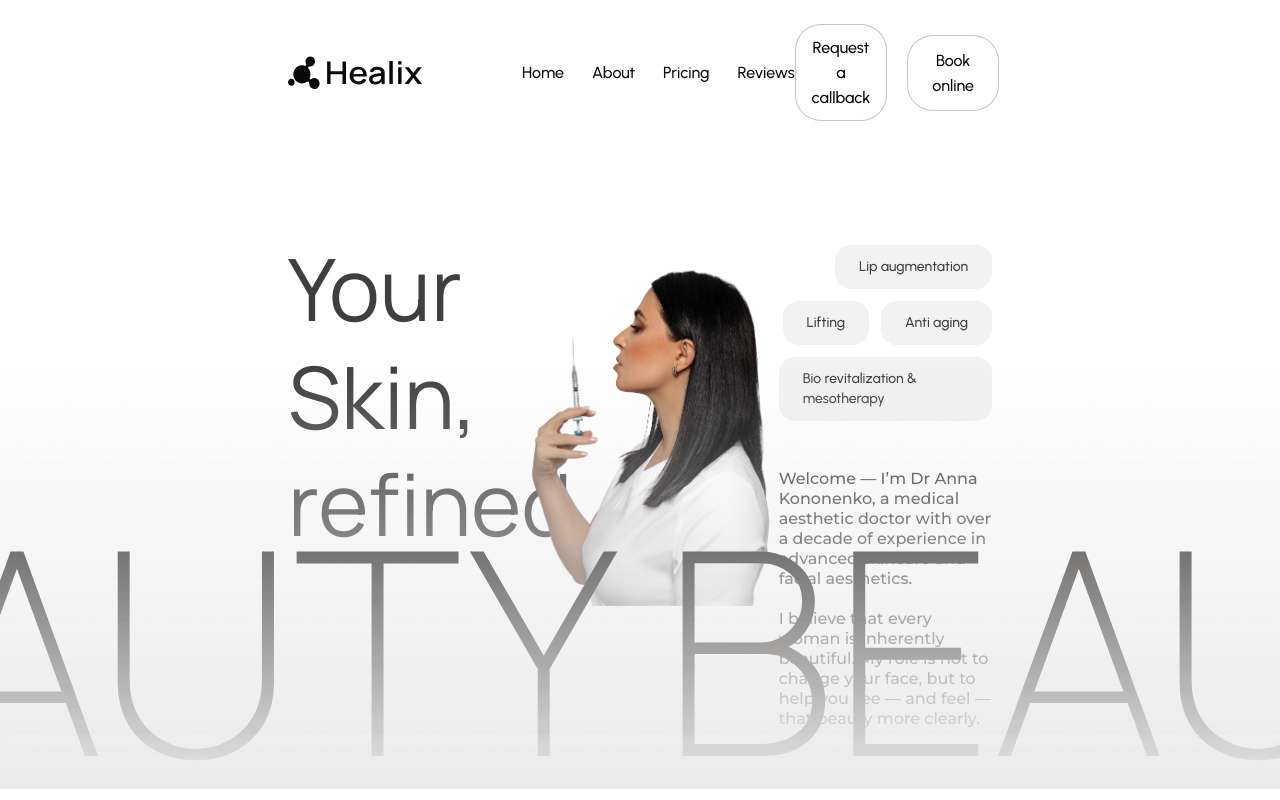
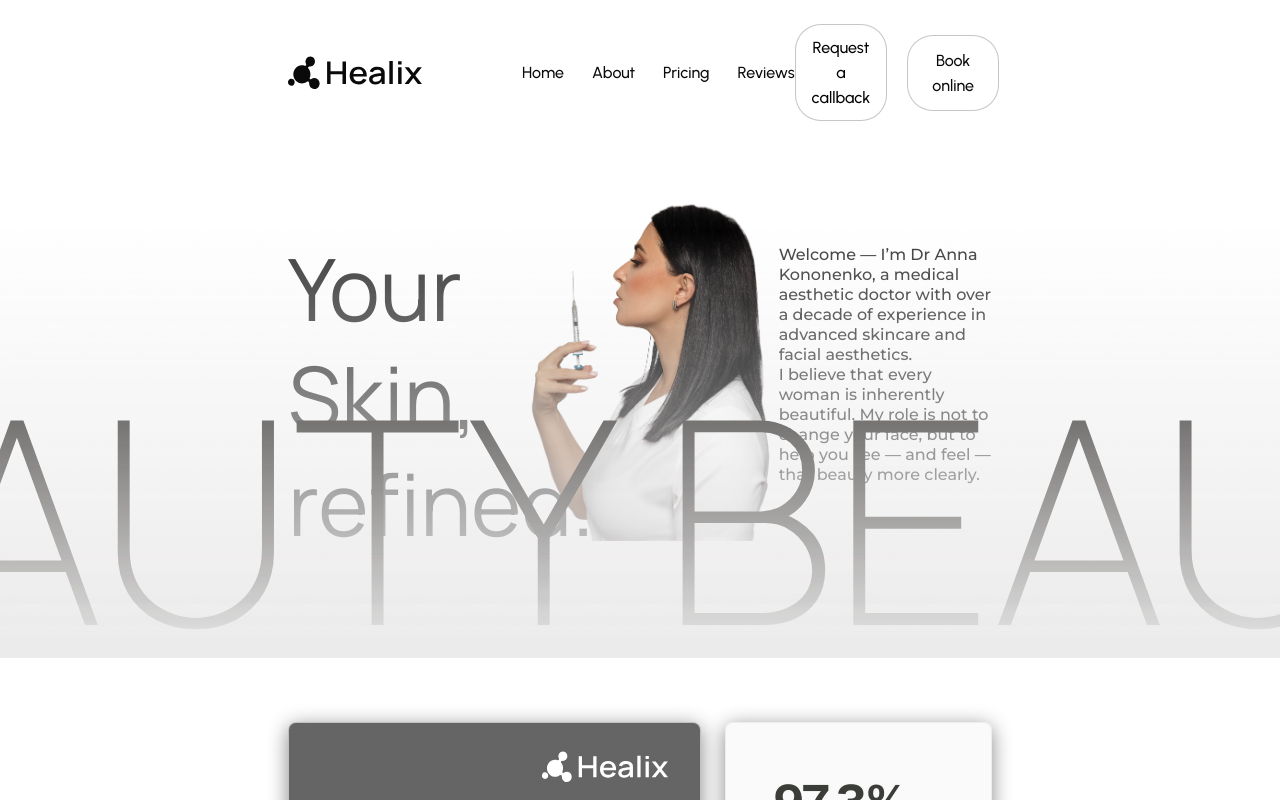
Before and after one commit to Chornei-Olha/Healix-beauty, a Next.js app: page / in a window 1280 px wide. Shown: the top 800 px of the page. Built offline with nearby package versions, Linux system fonts and the light colour scheme.

Commit message:
Update components, add new services and testimonials, remove old images

```diff
--- a/src/components/common/HeroSection.tsx
+++ b/src/components/common/HeroSection.tsx
@@ -30,7 +30,7 @@ const HeroSection = () => {
         <div className="order-1 lg:order-3 w-full lg:w-1/3 self-start pt-[20px] sm:pt-[20px] lg:pt-[100px]">
           <div className="flex flex-col gap-6 lg:gap-12 justify-start">
             {/* Tags */}
-            <div className="flex flex-wrap gap-3 sm:justify-end font-urbanist">
+            {/* <div className="flex flex-wrap gap-3 sm:justify-end font-urbanist">
               <span className="bg-[#F2F2F2] text-[#3F3F3F] text-[13px] sm:text-sm font-medium px-4 sm:px-6 py-3 rounded-2xl">
                 Lip augmentation
               </span>
@@ -43,13 +43,12 @@ const HeroSection = () => {
               <span className="bg-[#F2F2F2] text-[#3F3F3F] text-[13px] sm:text-sm font-medium px-4 sm:px-6 py-3 rounded-2xl">
                 Bio revitalization & mesotherapy
               </span>
-            </div>
+            </div> */}
 
             {/* Description */}
             <p className="text-base font-medium text-[#3F3F3F] font-montserrat leading-[1.25]">
               Welcome — I’m Dr Anna Kononenko, a medical aesthetic doctor with over a decade of
               experience in advanced skincare and facial aesthetics.
-              <br />
               <br />I believe that every woman is inherently beautiful. My role is not to change
               your face, but to help you see — and feel — that beauty more clearly.
             </p>
```
